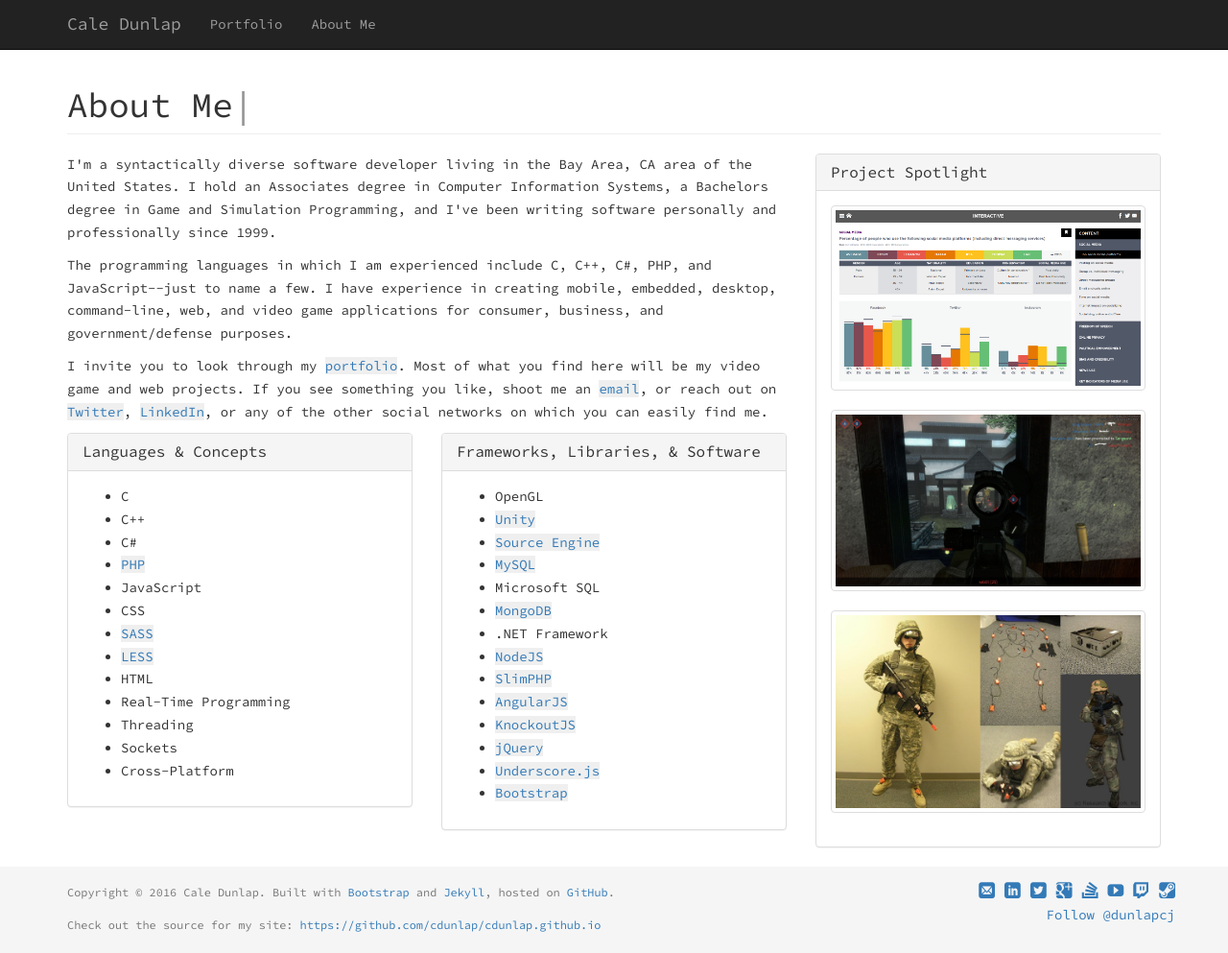
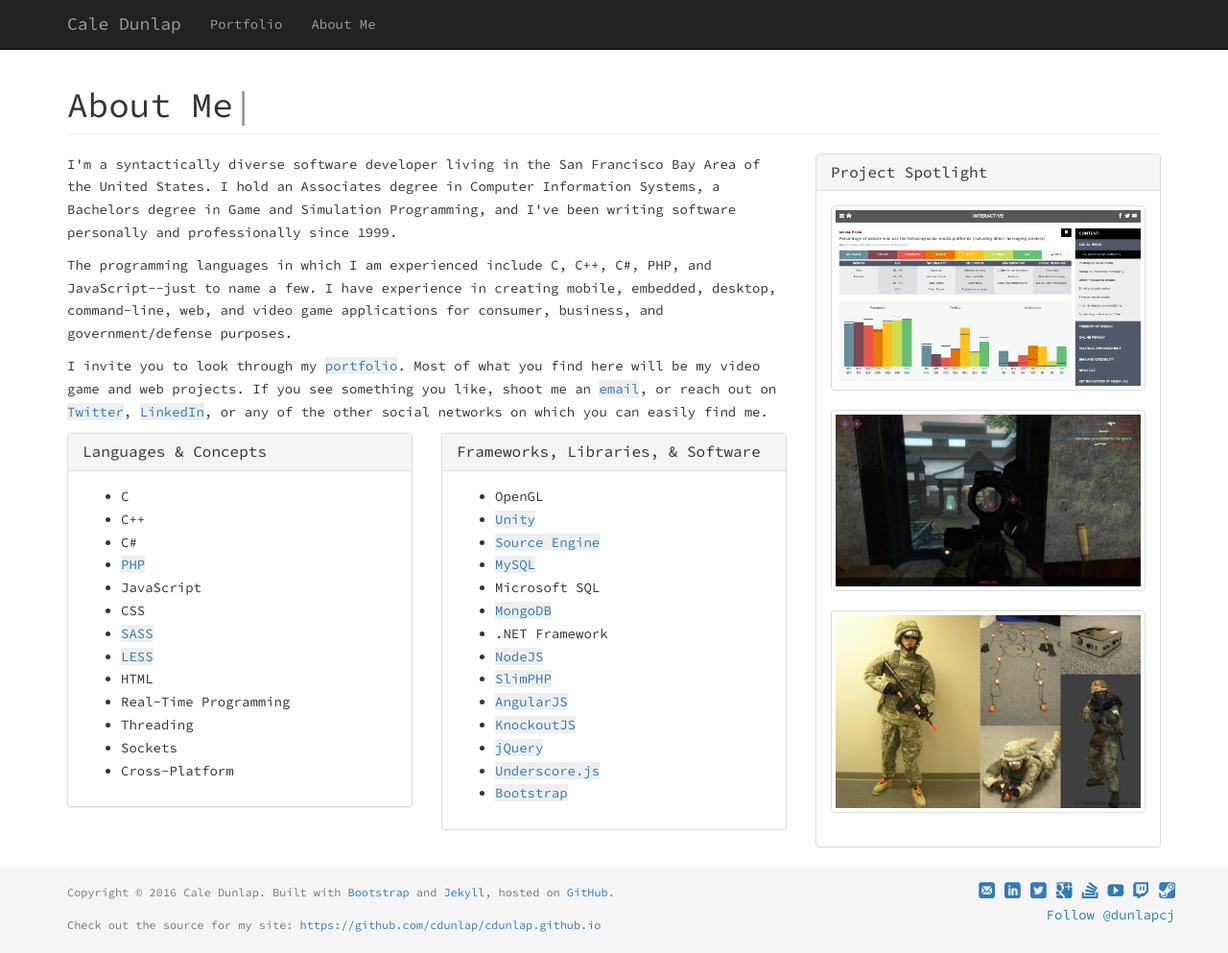
Before and after one commit to cdunlap/cdunlap.github.io, a Jekyll site: the page built from index.html, in a window 1280 px wide and 993 px high. Shown: the whole window at 96% size. Built offline with Jekyll 4.4.1, drawn with Linux system fonts in a browser that asks for light colours; nearby versions of some CDN libraries; comment, search, counter and statistics services are not loaded.

Commit message:
I think this looks better for the location

```diff
--- a/_config.yml
+++ b/_config.yml
@@ -1,7 +1,7 @@
 # Site settings
 title: Cale Dunlap
 email: cale.dunlap@gmail.com
-description: I'm a syntactically diverse software developer living in the Bay Area, CA area of the United States.
+description: I'm a syntactically diverse software developer living in the San Francisco Bay Area of the United States.
 keywords: cale,dunlap,portfolio,hire,job,jobs,programmer,developer,engineer,video,games,c,cplusplus,c++,c#,csharp,development
 baseurl: "" # the subpath of your site, e.g. /blog/
 url: "http://www.caledunlap.com" # the base hostname & protocol for your site
--- a/index.html
+++ b/index.html
@@ -18,7 +18,7 @@
   <div class="row">
     <!-- Intro -->
     <div class="col-xs-12 col-md-7 col-lg-8">
-      <p>I'm a syntactically diverse software developer living in the Bay Area, CA area of the United States. I hold an Associates degree in Computer Information Systems, a Bachelors degree in Game and Simulation Programming, and I've been writing software personally and professionally since 1999.</p>
+      <p>I'm a syntactically diverse software developer living in the San Francisco Bay Area of the United States. I hold an Associates degree in Computer Information Systems, a Bachelors degree in Game and Simulation Programming, and I've been writing software personally and professionally since 1999.</p>
 
       <p>The programming languages in which I am experienced include C, C++, C#, PHP, and JavaScript--just to name a few. I have experience in creating mobile, embedded, desktop, command-line, web, and video game applications for consumer, business, and government/defense purposes.</p>
 
```
